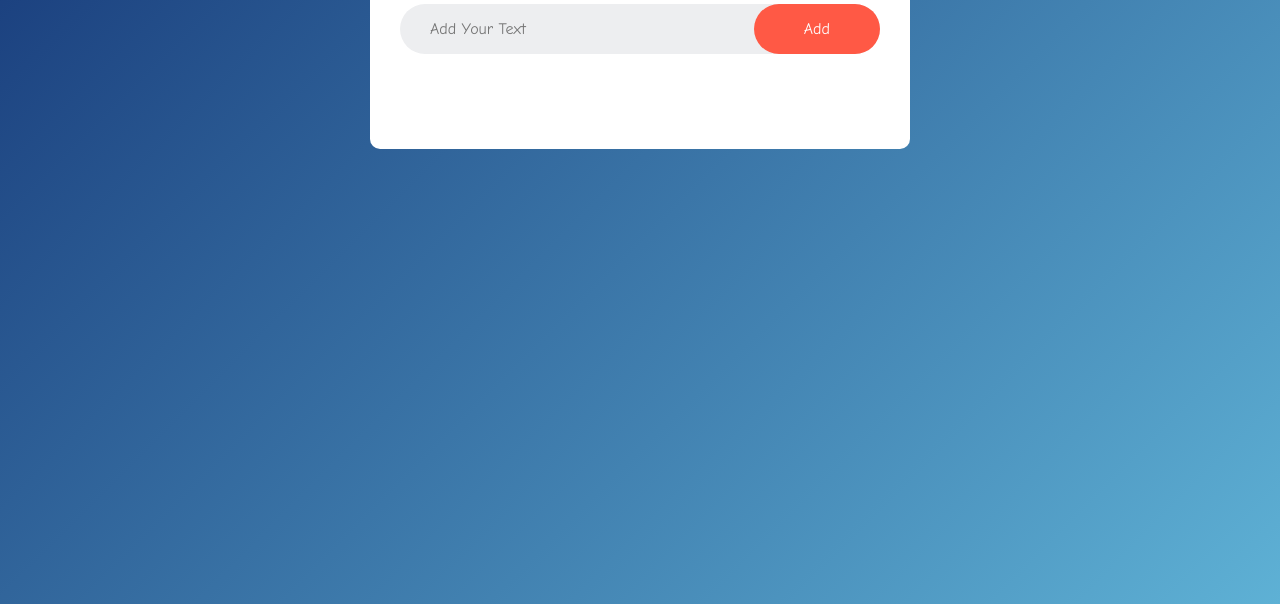
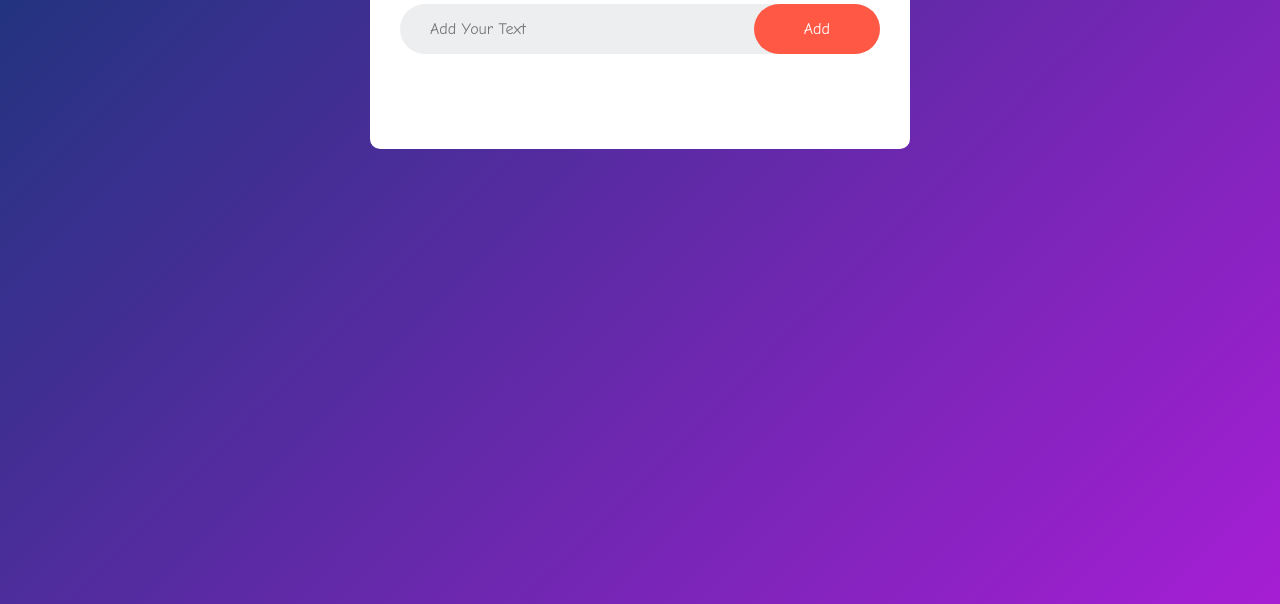
Before and after one commit to Evanjager/To-do-list-app, a plain HTML site: page index.html in a window 1280 px wide. Shown: the part 196-800 px from the top of the page. Drawn offline with Linux system fonts and the light colour scheme.

Commit message:
backgroung colour change

```diff
--- a/style.css
+++ b/style.css
@@ -7,7 +7,7 @@
 .container{
     width: 100%;
     min-height: 100vh;
-    background: linear-gradient(135deg,#153677, #5eb1d5);
+    background: linear-gradient(135deg,#153677, #a61ed4);
     padding: 10px;
 }
 .todo-list{
```
